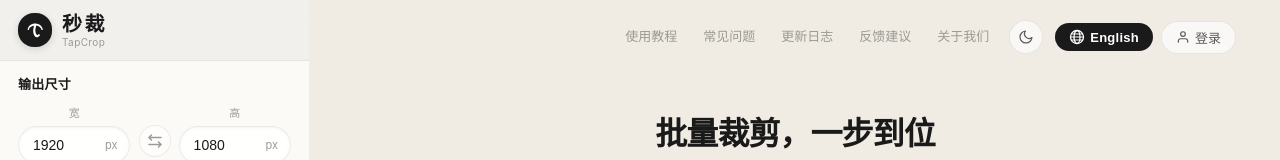
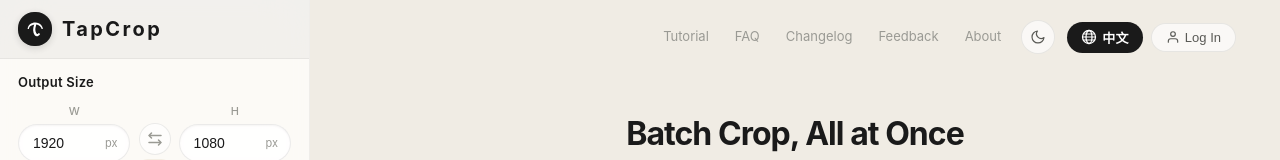
Before and after one commit to humphrey1114/quickcrop, a React (Vite) app: page / in a window 1280 px wide. Shown: the top 160 px of the page. Built offline with nearby package versions, Linux system fonts and the light colour scheme; no server answers.

Commit message:
默认语言改为根据浏览器语言自动判断，海外用户默认英文

```diff
--- a/src/i18n/LanguageContext.jsx
+++ b/src/i18n/LanguageContext.jsx
@@ -9,9 +9,13 @@ const LanguageContext = createContext()
 export function LanguageProvider({ children }) {
   const [lang, setLang] = useState(() => {
     try {
-      return localStorage.getItem('miaocai-lang') || 'zh'
+      const saved = localStorage.getItem('miaocai-lang')
+      if (saved) return saved
+      // 根据浏览器语言自动判断，中文用户显示中文，其他默认英文
+      const browserLang = navigator.language || navigator.userLanguage || ''
+      return browserLang.startsWith('zh') ? 'zh' : 'en'
     } catch {
-      return 'zh'
+      return 'en'
     }
   })
 
```
